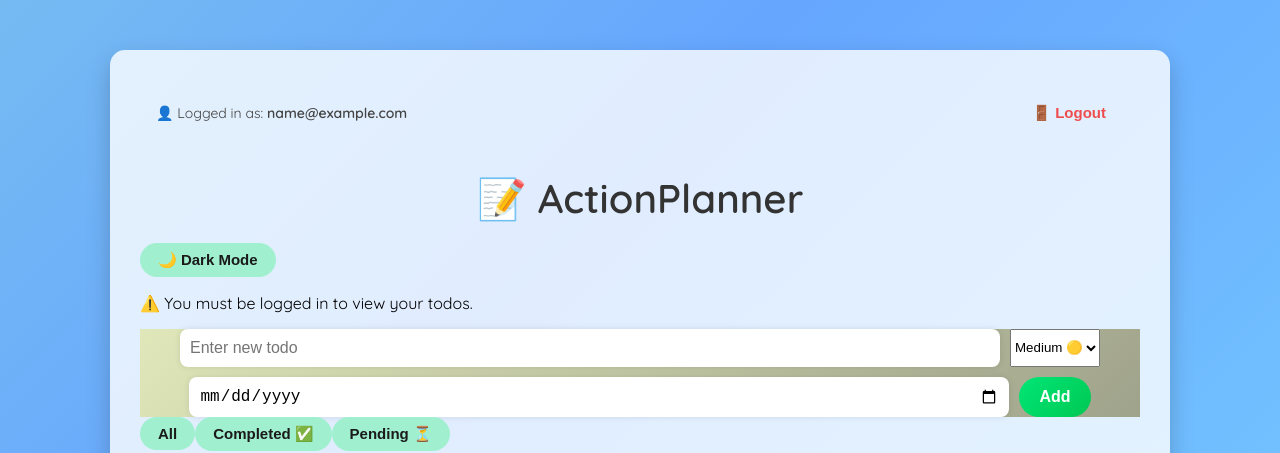
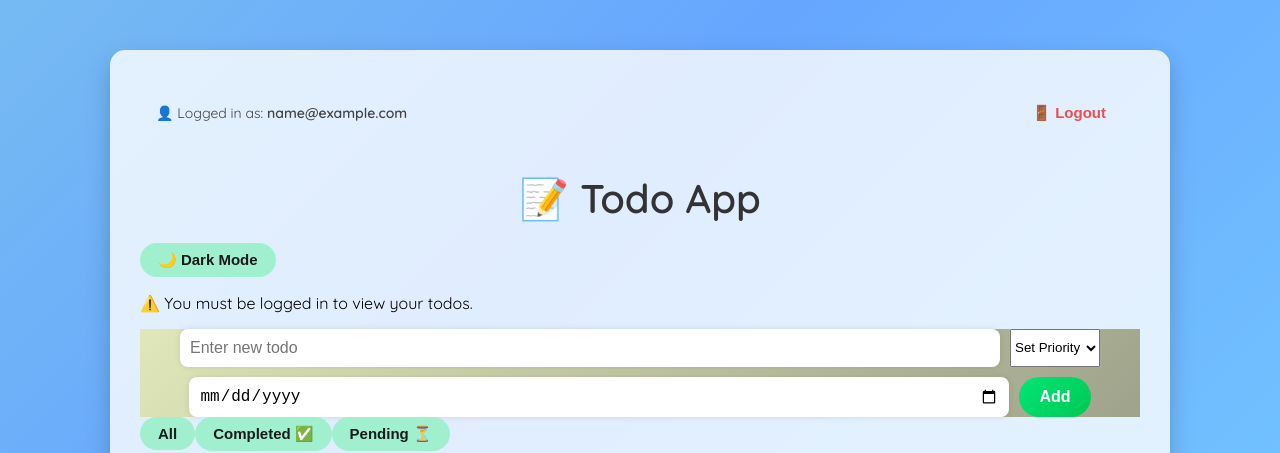
Before and after one commit to DebopriyoChoudhury782004/MERN-Todo-App-Test, a React (Create React App) app in the folder frontend/: page /todos in a window 1280 px wide. Shown: the top 453 px of the page. Built offline with nearby package versions, Linux system fonts and the light colour scheme; no server answers; sample sign-in values are in the browser's storage.

Commit message:
Recent UI Modification

```diff
--- a/frontend/src/TodoApp.js
+++ b/frontend/src/TodoApp.js
@@ -13,6 +13,8 @@ const TodoApp = () => {
   const [darkMode, setDarkMode] = useState(false);
   const [authError, setAuthError] = useState('');
   const [userInfo, setUserInfo] = useState(null);
+  const [userHasChanged, setUserHasChanged] = useState(false);
+
 
   const decodeToken = () => {
     const token = localStorage.getItem("token");
@@ -56,9 +58,12 @@ const TodoApp = () => {
   try {
     const response = await API.post('/todos', { text, priority, dueDate });
     console.log('Added Todo:', response.data);
+
     setText('');
     setPriority('Medium');
     setDueDate('');
+    setUserHasChanged(false);
+
     fetchTodos();
   } catch (err) {
     console.error('Add Todo Error:', err.response?.data || err.message || err);
@@ -118,7 +123,7 @@ const TodoApp = () => {
         </button>
       </div>
 
-      <h1>📝 ActionPlanner</h1>
+      <h1>📝 Todo App</h1>
 
       <button className="btn btn-green" onClick={() => setDarkMode(!darkMode)}>
         {darkMode ? '☀️ Light Mode' : '🌙 Dark Mode'}
@@ -134,7 +139,14 @@ const TodoApp = () => {
           placeholder="Enter new todo"
         />
 
-        <select value={priority} onChange={(e) => setPriority(e.target.value)}>
+        <select
+  value={priority === "Medium" && !userHasChanged ? "" : priority}
+  onChange={(e) => {
+    setPriority(e.target.value);
+    setUserHasChanged(true);
+  }}
+>
+  <option value="" disabled hidden>Set Priority</option>  {/* Placeholder */}
   <option value="Low">Low 🔵</option>
   <option value="Medium">Medium 🟡</option>
   <option value="High">High 🔴</option>
@@ -144,7 +156,6 @@ const TodoApp = () => {
           type="date"
           value={dueDate}
           onChange={(e) => setDueDate(e.target.value)}
-          placeholder={window.innerWidth <= 768 ? "Pick a date" : ""}
         />
 
         <button className="btn btn-green" onClick={addTodo}>Add</button>
```
Lines whose indentation alone changed are shown as unchanged.
